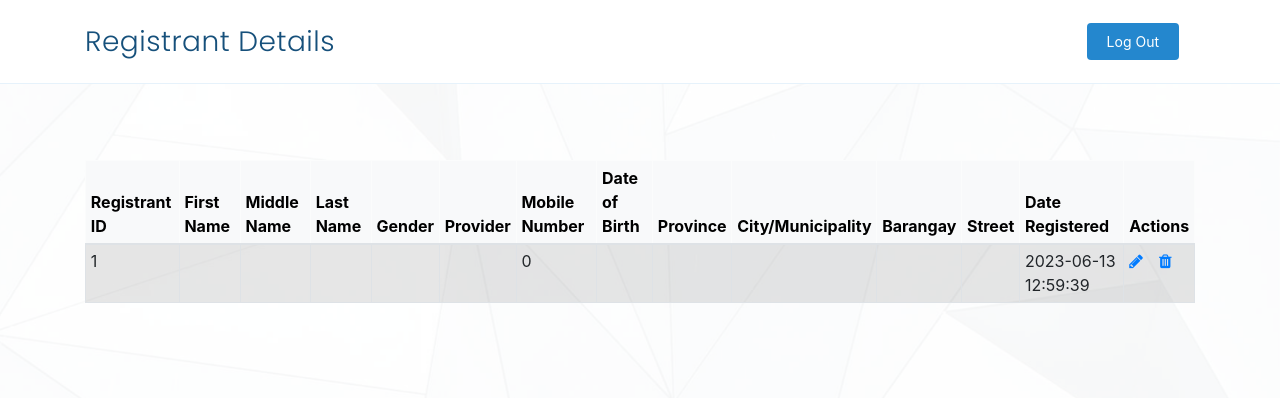
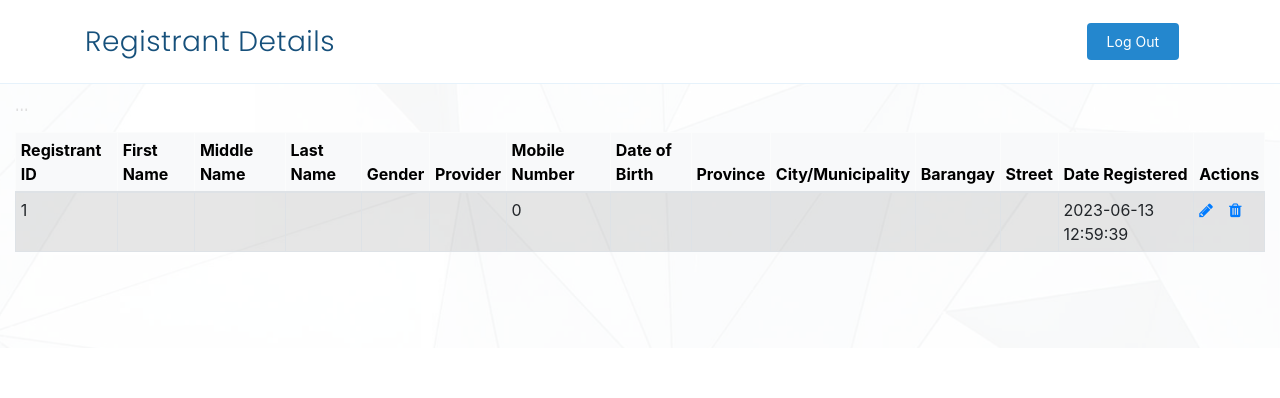
Before and after one commit to johnlouie09/simreg-project, a PHP site: page /admin.php in a window 1280 px wide. Shown: the top 398 px of the page. Run offline with PHP 8.4, Linux system fonts and the light colour scheme; a user stored in the database is signed in; data comes from the database, SQL or seed files in the repository; some libraries are stand-ins or nearby versions.

Commit message:
putting container-fluid

```diff
--- a/admin.php
+++ b/admin.php
@@ -73,7 +73,10 @@
   </header><!-- End Header -->
 
   <section id="hero">
-        <div class="container">
+        <div class="container-fluid">
+            <div class="mb-3 clearfix">
+                <h2 class="pull-left">...</h2>
+            </div>
             <div class="row">
                 <div class="col-md-12">
                     <?php
```
Also changed, not shown: update.php (+3 -6 lines).
